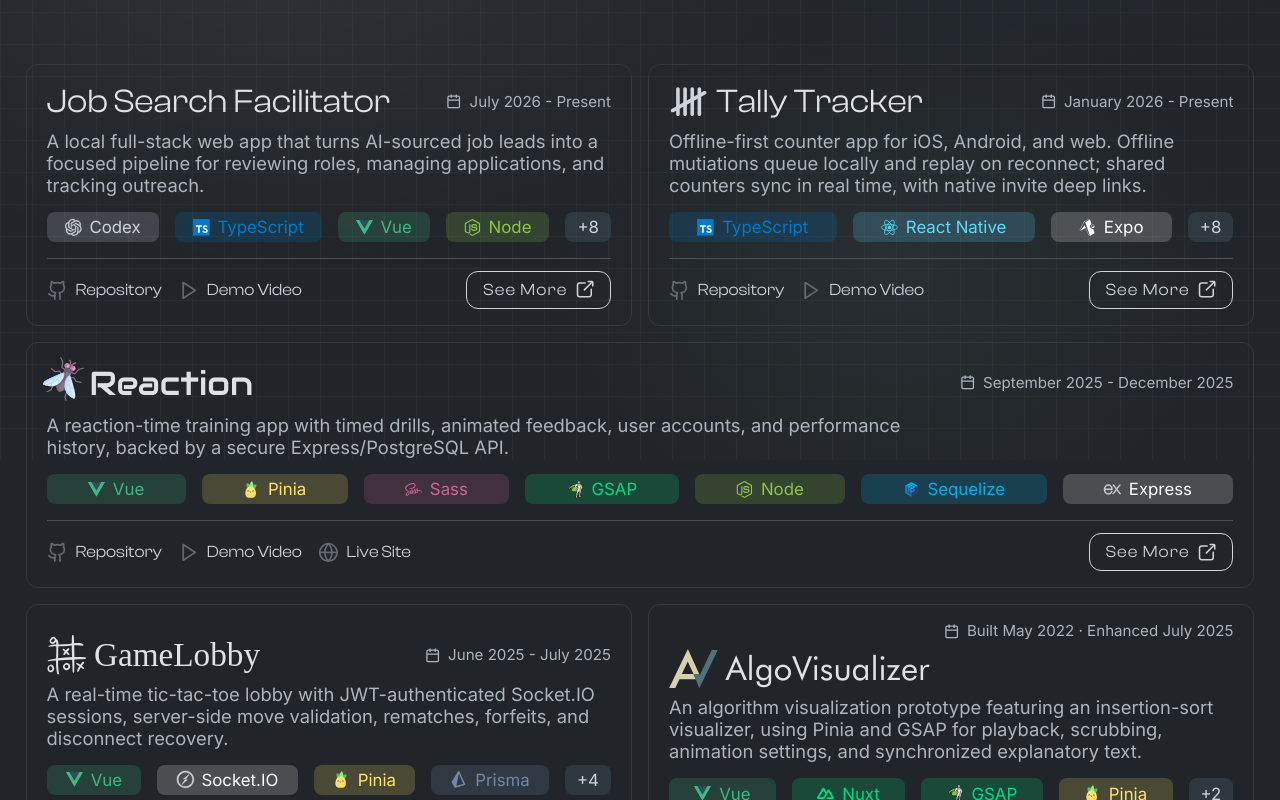
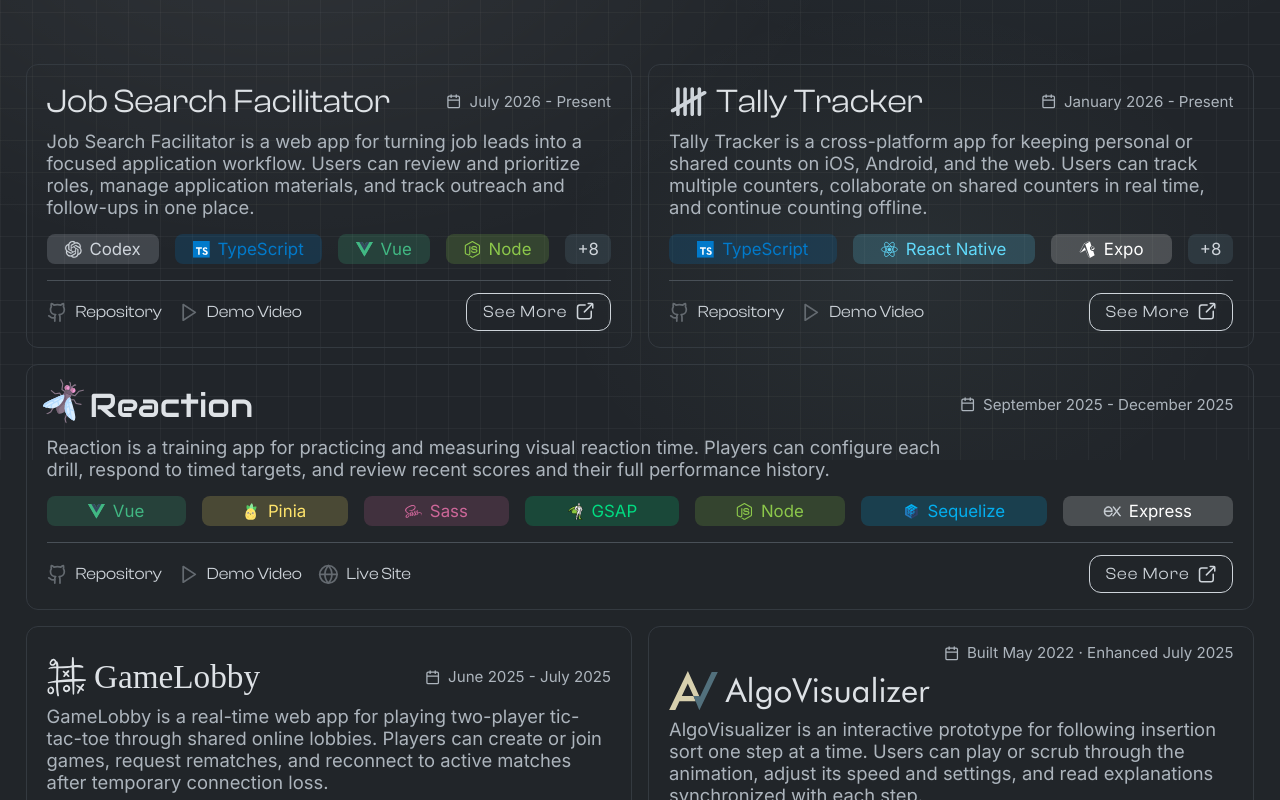
Before and after one commit to michaelgreenl/e-portfolio, a Vue app: page /projects in a window 1280 px wide. Shown: the part 340-1140 px from the top of the page. Built offline with nearby package versions, Linux system fonts and the light colour scheme; a web font is replaced by a local one.

Commit message:
docs(portfolio): clarify project descriptions

```diff
--- a/index.html
+++ b/index.html
@@ -161,8 +161,9 @@
                         <h3>Job Search Facilitator</h3>
                         <p>July 2026 - Present</p>
                         <p>
-                            A full-stack, local-first web app that turns AI-sourced job leads into a focused pipeline
-                            for reviewing roles, managing applications, and tracking outreach.
+                            Job Search Facilitator is a web app for turning job leads into a focused application
+                            workflow. Users can review and prioritize roles, manage application materials, and track
+                            outreach and follow-ups in one place.
                         </p>
                         <p>
                             Stack: Codex, TypeScript, Vue, Node, Docker, Prisma, Pinia, Zod, Vitest, Express, Postgres,
@@ -181,8 +182,9 @@
                         <h3>Tally Tracker</h3>
                         <p>January 2026 - Present</p>
                         <p>
-                            A cross-platform offline-first application utilizing a custom synchronization queue for
-                            network resilience, featuring real-time shared counters and native deep linking integration.
+                            Tally Tracker is a cross-platform app for keeping personal or shared counts on iOS, Android,
+                            and the web. Users can track multiple counters, collaborate on shared counters in real time,
+                            and continue counting offline.
                         </p>
                         <p>
                             Stack: TypeScript, React-Native, Expo, Node, Socket.IO, Prisma, Zod, Vitest, Cypress,
@@ -201,8 +203,9 @@
                         <h3>Reaction</h3>
                         <p>September 2025 - December 2025</p>
                         <p>
-                            A reaction-time training app with timed drills, animated feedback, user accounts, and
-                            performance history, backed by a secure Express/PostgreSQL API.
+                            Reaction is a training app for practicing and measuring visual reaction time. Players can
+                            configure each drill, respond to timed targets, and review recent scores and their full
+                            performance history.
                         </p>
                         <p>Stack: Vue, Pinia, Sass, GSAP, Node, Sequelize, Express.</p>
                         <p>
@@ -219,8 +222,9 @@
                         <h3>GameLobby</h3>
                         <p>June 2025 - July 2025</p>
                         <p>
-                            A real-time tic-tac-toe lobby with JWT-authenticated Socket.IO sessions, server-side move
-                            validation, rematches, forfeits, and disconnect recovery.
+                            GameLobby is a real-time web app for playing two-player tic-tac-toe through shared online
+                            lobbies. Players can create or join games, request rematches, and reconnect to active
+                            matches after temporary connection loss.
                         </p>
                         <p>Stack: Vue, Socket.IO, Pinia, Prisma, Postgres, Node, Express, Sass.</p>
                         <p>
@@ -237,8 +241,9 @@
                         <h3>AlgoVisualizer</h3>
                         <p>Built May 2022 · Enhanced July 2025</p>
                         <p>
-                            An algorithm visualization prototype featuring an insertion-sort visualizer using Pinia and
-                            GSAP for playback, scrubbing, animation settings, and synchronized explanatory text.
+                            AlgoVisualizer is an interactive prototype for following insertion sort one step at a time.
+                            Users can play or scrub through the animation, adjust its speed and settings, and read
+                            explanations synchronized with each step.
                         </p>
                         <p>Stack: Vue, Nuxt, GSAP, Pinia, Sass, Node.</p>
                         <p>
--- a/src/assets/data/projects.json
+++ b/src/assets/data/projects.json
@@ -33,7 +33,7 @@
         "shortDate": "July 2026 - Present",
         "longDate": "July 2026 - Present",
         "description": {
-            "short": "A local full-stack web app that turns AI-sourced job leads into a focused pipeline for reviewing roles, managing applications, and tracking outreach.",
+            "short": "Job Search Facilitator is a web app for turning job leads into a focused application workflow. Users can review and prioritize roles, manage application materials, and track outreach and follow-ups in one place.",
             "long": [
                 {
                     "label": "Project and Experience",
@@ -98,7 +98,7 @@
         "shortDate": "January 2026 - Present",
         "longDate": "January 2026 - Present",
         "description": {
-            "short": "Offline-first counter app for iOS, Android, and web. Offline mutiations queue locally and replay on reconnect; shared counters sync in real time, with native invite deep links.",
+            "short": "Tally Tracker is a cross-platform app for keeping personal or shared counts on iOS, Android, and the web. Users can track multiple counters, collaborate on shared counters in real time, and continue counting offline.",
             "long": [
                 {
                     "label": "Project and Experience",
@@ -139,7 +139,7 @@
         "shortDate": "Sep. '25 - Dec. '25",
         "longDate": "September 2025 - December 2025",
         "description": {
-            "short": "A reaction-time training app with timed drills, animated feedback, user accounts, and performance history, backed by a secure Express/PostgreSQL API.",
+            "short": "Reaction is a training app for practicing and measuring visual reaction time. Players can configure each drill, respond to timed targets, and review recent scores and their full performance history.",
             "long": [
                 {
                     "label": "Project and Experience",
@@ -181,7 +181,7 @@
         "shortDate": "June 2025 - July 2025",
         "longDate": "June 2025 - July 2025",
         "description": {
-            "short": "A real-time tic-tac-toe lobby with JWT-authenticated Socket.IO sessions, server-side move validation, rematches, forfeits, and disconnect recovery.",
+            "short": "GameLobby is a real-time web app for playing two-player tic-tac-toe through shared online lobbies. Players can create or join games, request rematches, and reconnect to active matches after temporary connection loss.",
             "long": [
                 {
                     "label": "Project and Experience",
@@ -223,7 +223,7 @@
         "shortDate": "Built May 2022 · Enhanced July 2025",
         "longDate": "Built May 2022 · Enhanced July 2025",
         "description": {
-            "short": "An algorithm visualization prototype featuring an insertion-sort visualizer, using Pinia and GSAP for playback, scrubbing, animation settings, and synchronized explanatory text.",
+            "short": "AlgoVisualizer is an interactive prototype for following insertion sort one step at a time. Users can play or scrub through the animation, adjust its speed and settings, and read explanations synchronized with each step.",
             "long": [
                 {
                     "label": "Project and Experience",
```
